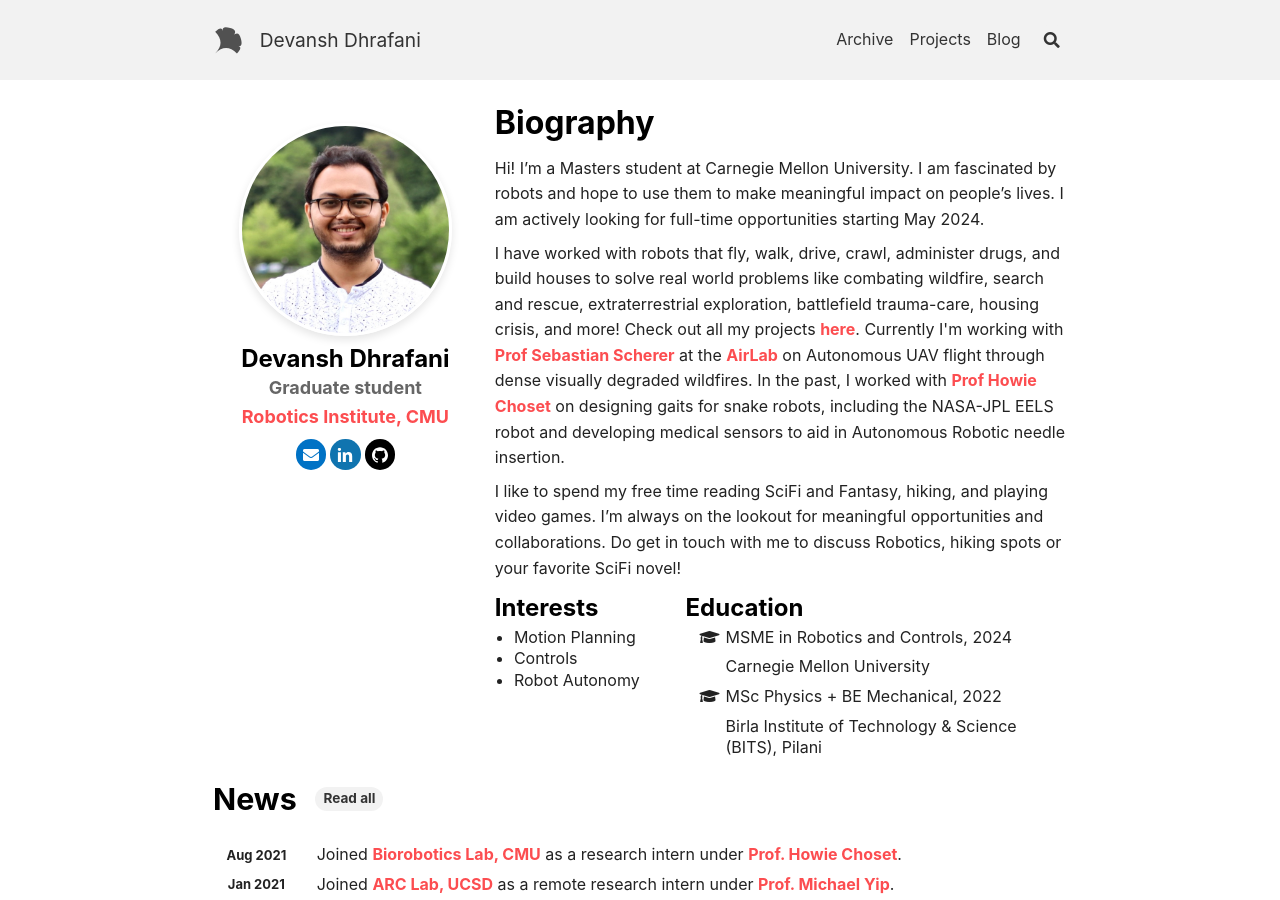
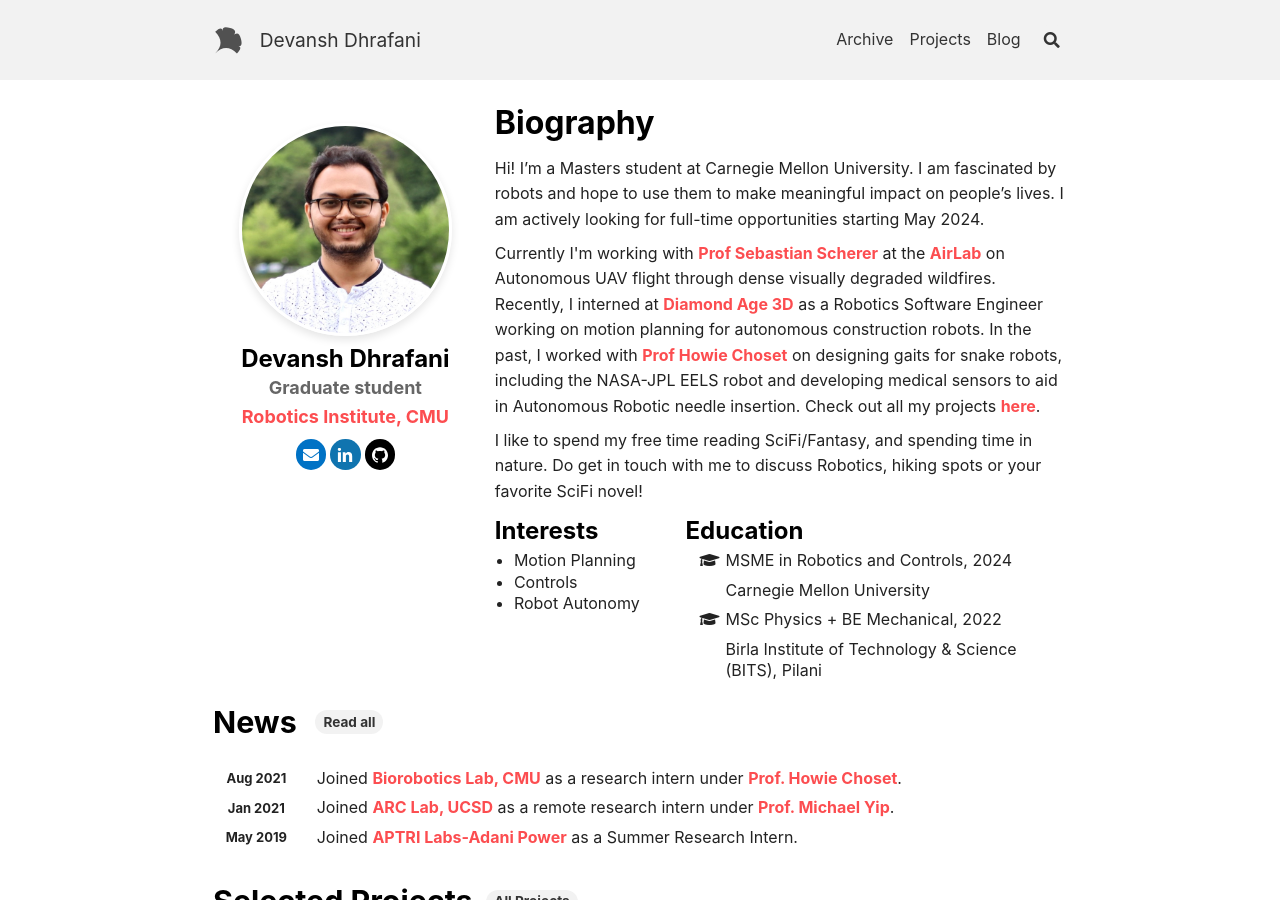
Before and after one commit to devanshdhrafani/devanshdhrafani.github.io, a Jekyll site: the page built from index.html, in a window 1280 px wide and 900 px high. Built offline with Jekyll 4.4.1, drawn with Linux system fonts in a browser that asks for light colours; nearby versions of some CDN libraries; the list of posts is cut into pages by our own code.

Commit message:
Update Bio

```diff
--- a/_layouts/home.html
+++ b/_layouts/home.html
@@ -35,22 +35,18 @@
       hope to use them to make meaningful impact on people’s lives. I am actively looking for full-time opportunities
       starting May 2024.
     </p>
-    <p>I have worked with robots that fly, walk, drive, crawl, administer drugs, and build
-      houses to solve real world problems like combating wildfire, search and rescue,
-      extraterrestrial exploration, battlefield trauma-care, housing crisis, and more! Check
-      out all my projects <a href="/projects">here</a>.
-      Currently I'm working with <a href="https://www.ri.cmu.edu/ri-faculty/sebastian-scherer/"
+    <p>Currently I'm working with <a href="https://www.ri.cmu.edu/ri-faculty/sebastian-scherer/"
       target="_blank" rel="noopener">Prof Sebastian Scherer</a> at the
       <a href="https://theairlab.org"target="_blank" rel="noopener">AirLab</a> on Autonomous UAV
-      flight through dense visually degraded wildfires. In the past, I worked
-      with <a href="http://www.cs.cmu.edu/~choset/"
+      flight through dense visually degraded wildfires. Recently, I interned at <a href="https://www.diamondage3d.com"
+      target="_blank" rel="noopener">Diamond Age 3D</a>
+      as a Robotics Software Engineer working on motion planning for autonomous construction robots.
+      In the past, I worked with <a href="http://www.cs.cmu.edu/~choset/"
       target="_blank" rel="noopener">Prof Howie Choset</a> on designing
       gaits for snake robots, including the NASA-JPL EELS robot and developing medical sensors
-      to aid in Autonomous Robotic needle insertion.
+      to aid in Autonomous Robotic needle insertion. Check out all my projects <a href="/projects">here</a>.
     </p>
-    <p>
-      I like to spend my free time reading SciFi and Fantasy, hiking, and playing
-      video games. I’m always on the lookout for meaningful opportunities and collaborations.
+    <p>I like to spend my free time reading SciFi/Fantasy, and spending time in nature.
       Do get in touch with me to discuss Robotics, hiking spots or your favorite SciFi novel!
     </p>
 <div class="row-int-edu">
```
